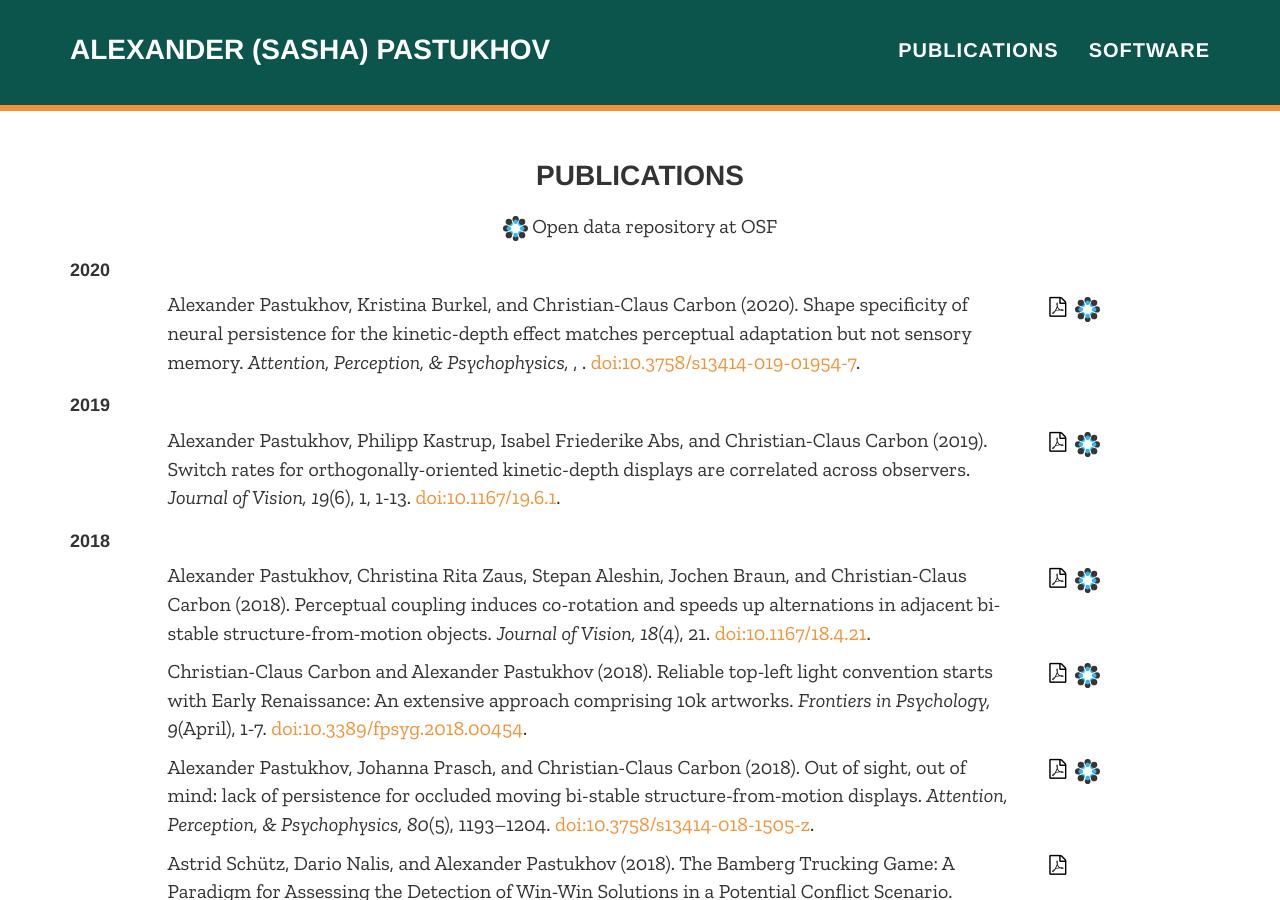
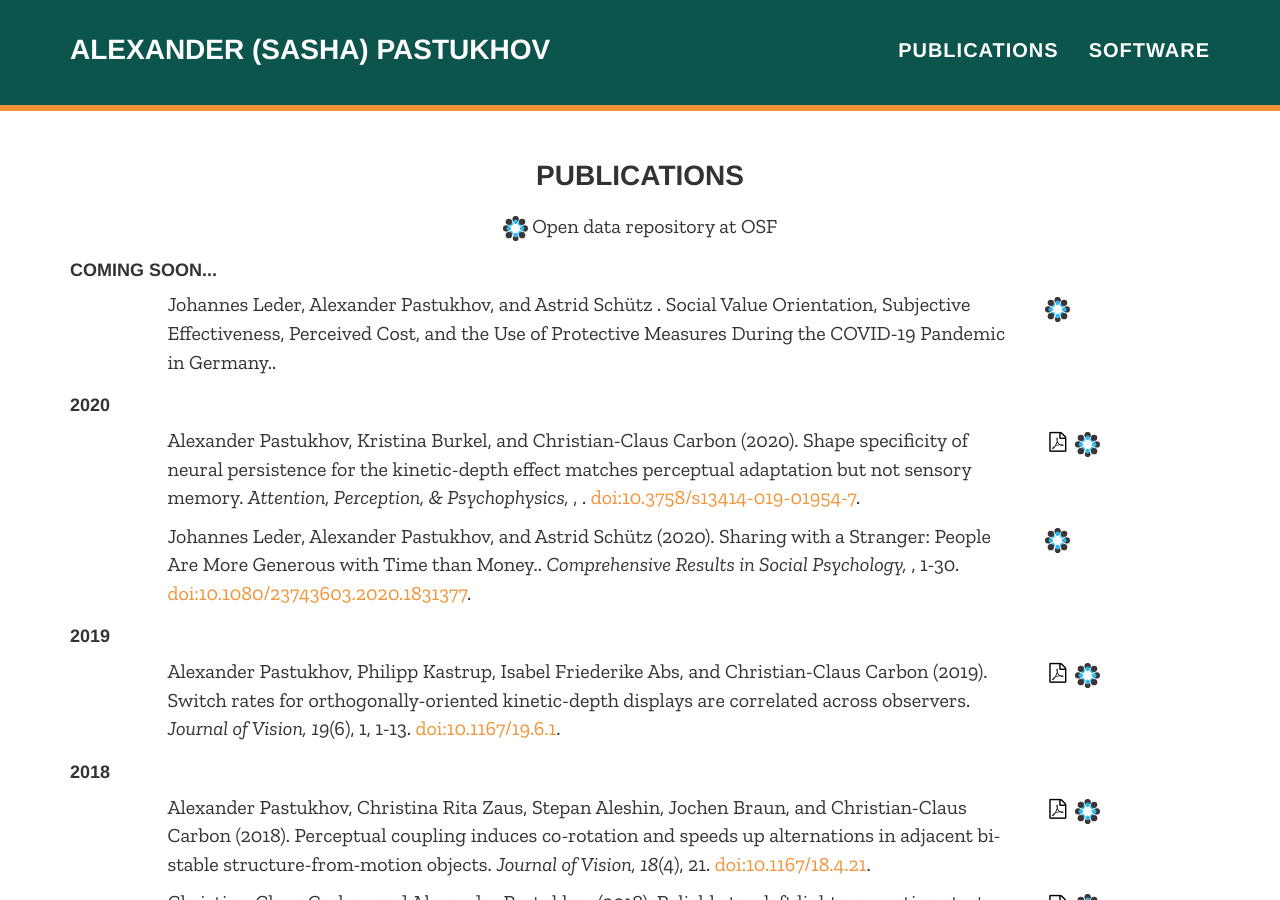
Before and after one commit to alexander-pastukhov/alexander-pastukhov.github.io, a Jekyll site: the page built from index.html, in a window 1280 px wide and 900 px high, scrolled down 403 px. Built offline with Jekyll 4.4.1, drawn with Linux system fonts in a browser that asks for light colours; nearby versions of some CDN libraries; some web fonts are replaced.

Commit message:
Money-Time paper

```diff
--- a/_data/publications.yml
+++ b/_data/publications.yml
@@ -1,3 +1,24 @@
+- title: "Social Value Orientation, Subjective Effectiveness, Perceived Cost, and the Use of Protective Measures During the COVID-19 Pandemic in Germany."
+  journal: Comprehensive Results in Social Psychology
+  year: 3000
+  authors:
+    - Johannes Leder
+    - Alexander Pastukhov
+    - Astrid Schütz
+  doi: 10.1080/23743603.2020.1828850
+  osf: https://osf.io/8faeb/
+
+- title: "Sharing with a Stranger: People Are More Generous with Time than Money."
+  journal: Comprehensive Results in Social Psychology
+  year: 2020
+  pages: 1-30
+  authors:
+    - Johannes Leder
+    - Alexander Pastukhov
+    - Astrid Schütz
+  doi: 10.1080/23743603.2020.1831377
+  osf: https://osf.io/cu7kw/
+
 - title: "Shape specificity of neural persistence for the kinetic-depth effect matches perceptual adaptation but not sensory memory"
   journal: Attention, Perception, & Psychophysics
   year: 2020
```
